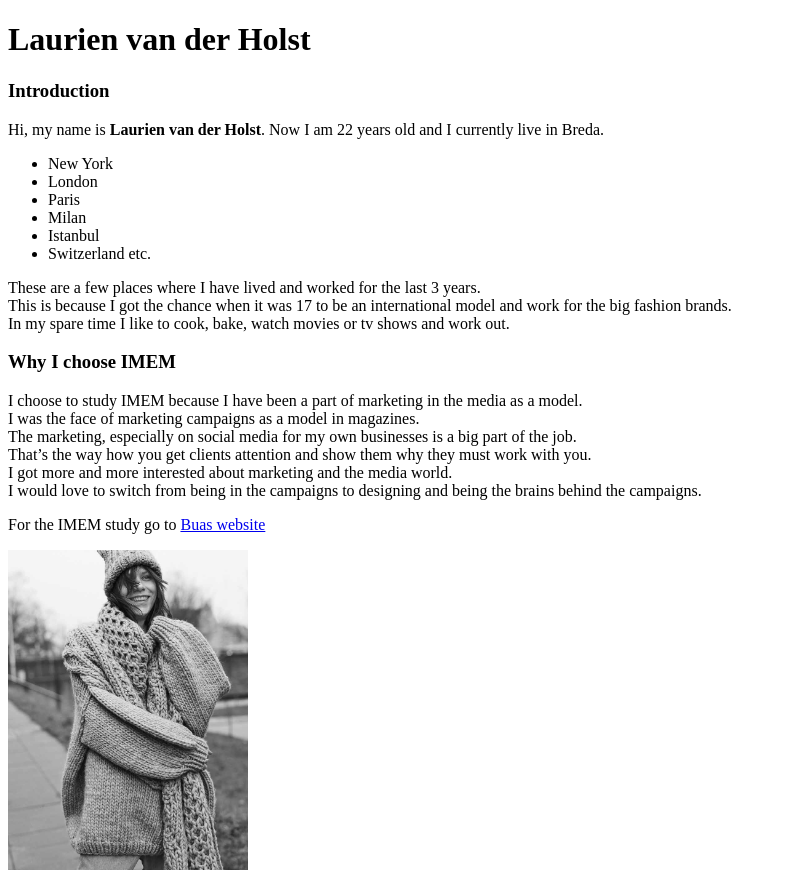
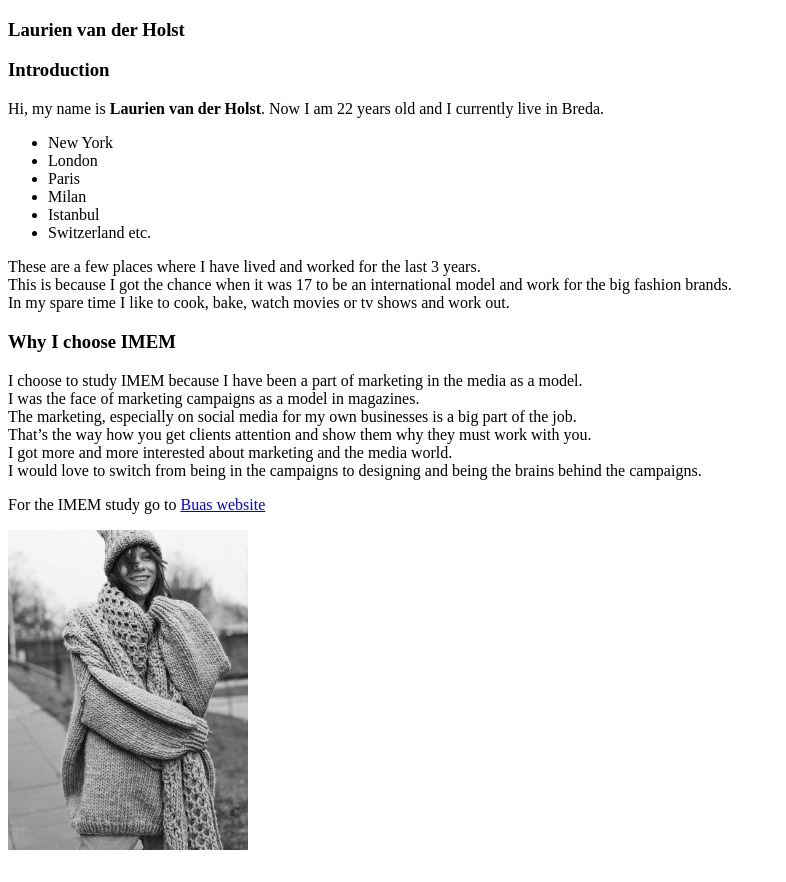
Before and after one commit to Maritdegroot/prj4-chapter-4, a plain HTML site: page index.html in a window 1280 px wide. Shown: the whole page, without its empty margins (0-786 px from the left). Drawn offline with Linux system fonts and the light colour scheme.

Commit message:
added level 3 heading

```diff
--- a/index.html
+++ b/index.html
@@ -5,7 +5,7 @@
     <meta charset="utf-8">
 </head>
 <body>
-	<h1>Laurien van der Holst</h1>
+	<h3>Laurien van der Holst</h3>
 	<div id="introduction">
 		<h3>Introduction</h3>
 		<p>Hi, my name is <strong>Laurien van der Holst</strong>. Now I am 22 years old and I currently live in Breda.</p>
```
